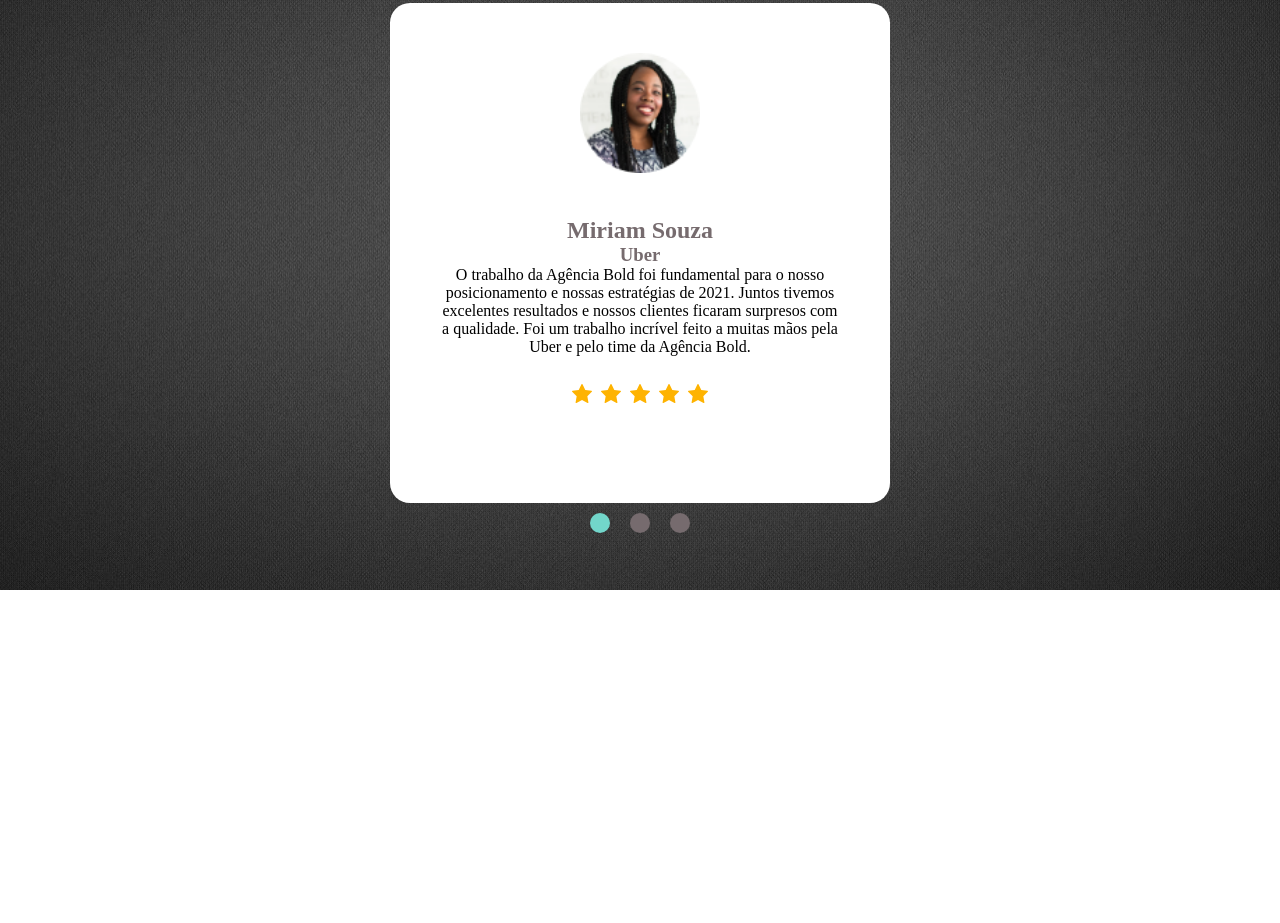
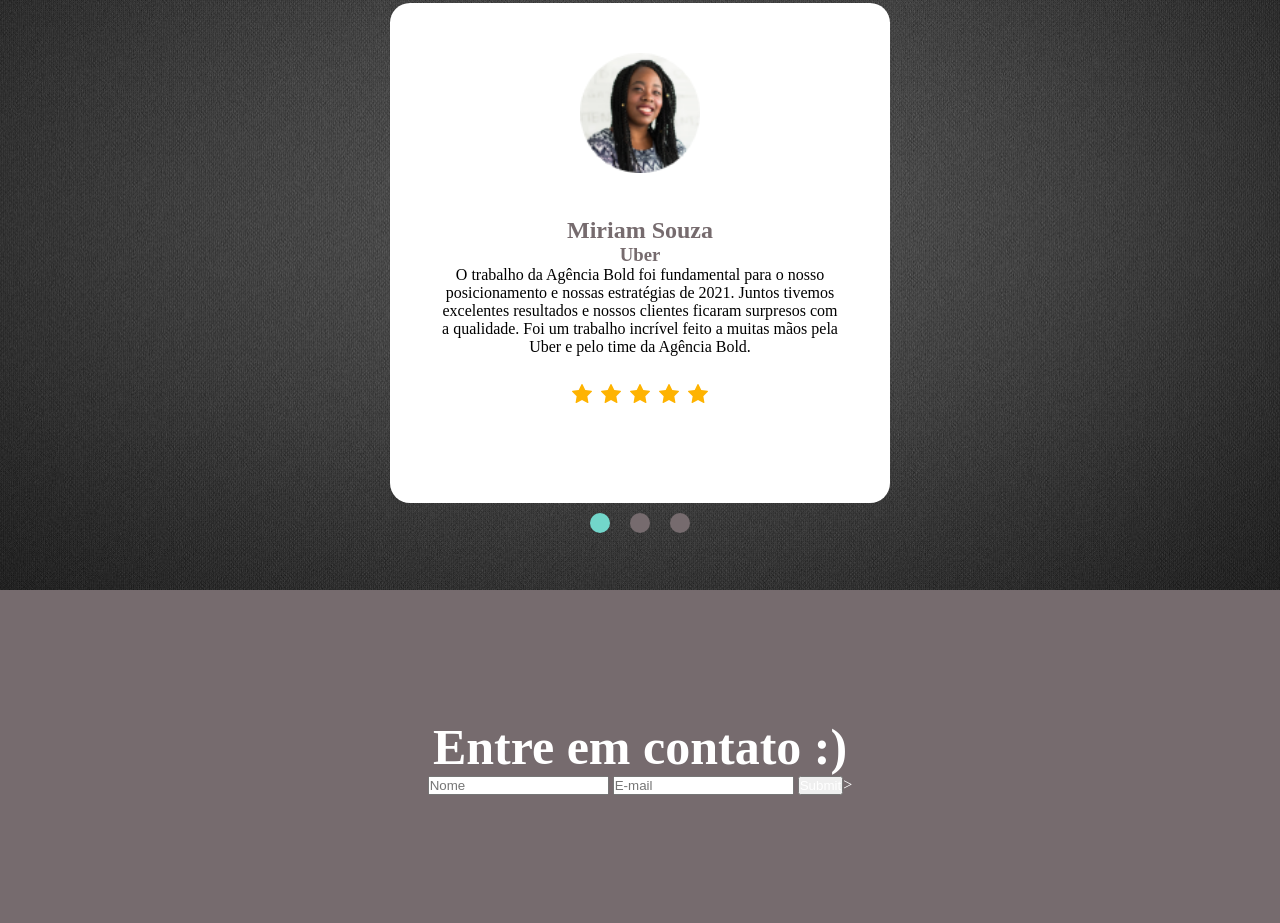
Before and after one commit to lunewaii/dankicode, a website: page projeto_final/index.html in a window 1280 px wide. Shown: the part 2773-3696 px from the top of the page. Before the commit the page ends 3363 px from the top, so only its background shows below. Drawn offline with nearby package versions, Linux system fonts and the light colour scheme.

Commit message:
parte do form de contato, só o basico

```diff
--- a/projeto_final/index.html
+++ b/projeto_final/index.html
@@ -191,6 +191,17 @@
         </div> -->
     </section>
 
+    <section class="contato">
+        <div class="center">
+            <h1>Entre em contato :)</h1>
+            <form method="post">
+                <input type="text" placeholder="Nome"/>
+                <input type="email" placeholder="E-mail"/>
+                <input type="submit" name="acao" placeholder="Enviar"/>>
+            </form>
+        </div>
+    </section>
+
     <script>
         var deps = document.querySelectorAll('.container .deps');
         var lastIndex = 0;
--- a/projeto_final/style.css
+++ b/projeto_final/style.css
@@ -395,6 +395,18 @@ section.depoiments {
     background-color: #72D6CA;
 }
 
+/* ---------------- */
+
+section.contato{
+    padding: 10%;
+    text-align: center;
+    background-color: #766B6E;
+}
+
+section.contato h1{
+    font-size: 50px;
+}
+
 @media screen and (max-width: 800px) {
     .diferenciais {
         flex-wrap: wrap;
```
Also changed, not shown: 1 other file.
